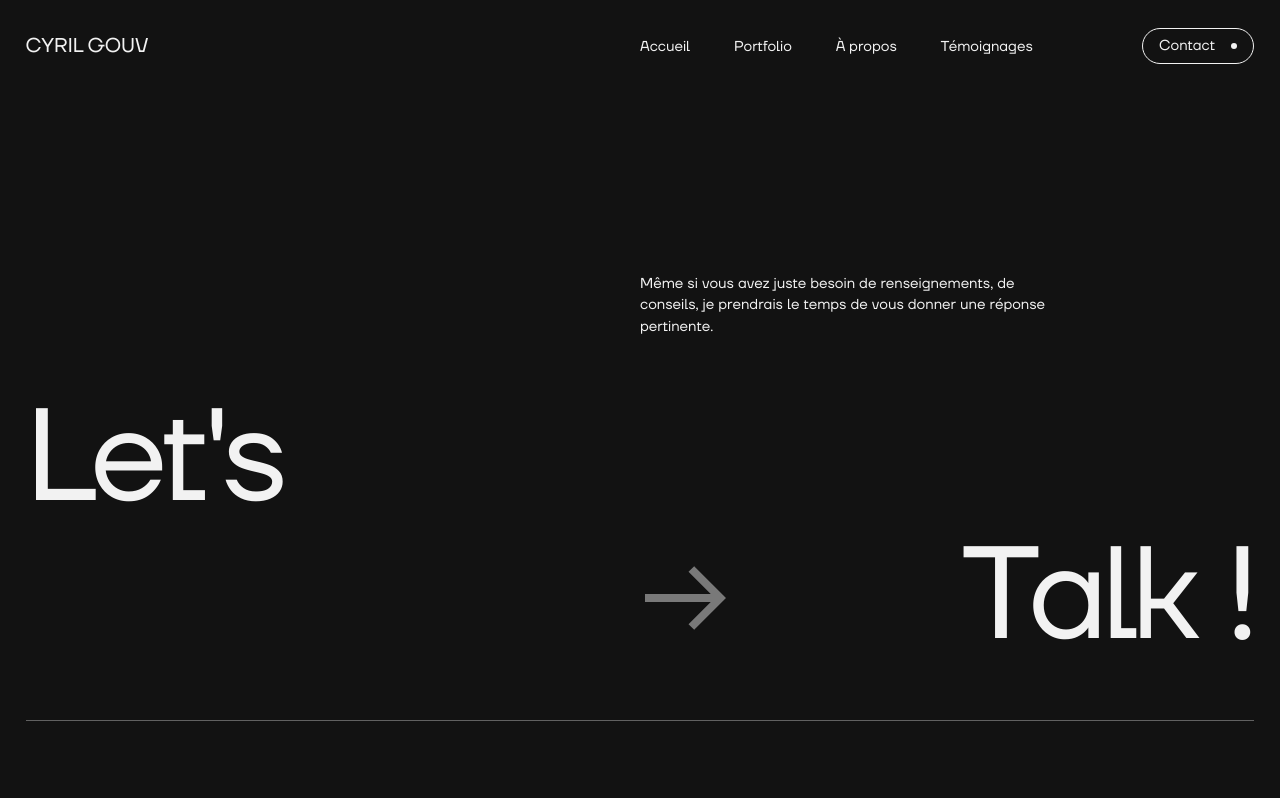
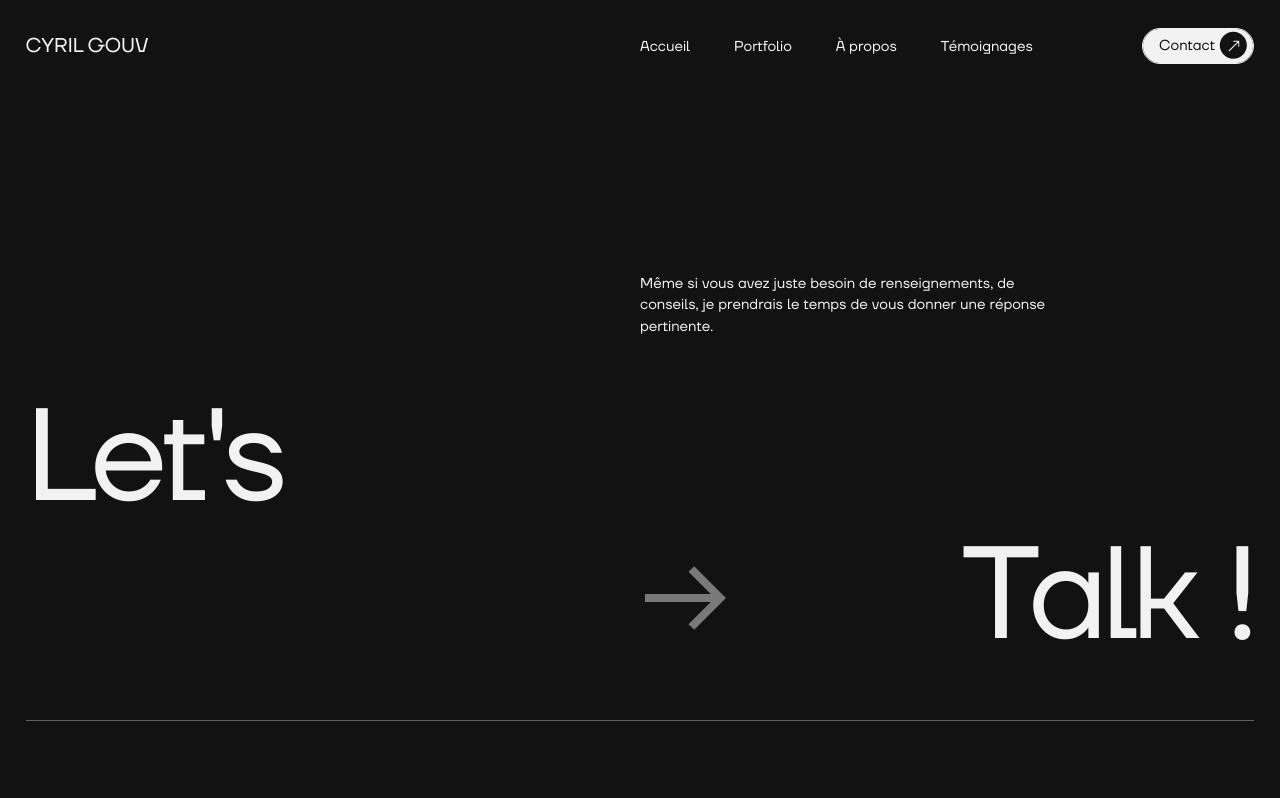
Before and after one commit to CyrilGouv/next-folio, a Next.js app: page /contact in a window 1280 px wide. Shown: the top 798 px of the page. Built offline with nearby package versions, Linux system fonts and the light colour scheme; grey boxes are pictures that could not be loaded.

Commit message:
refactor Button component to accept active props to target current page

```diff
--- a/components/Layout/Navigation/Navigation.jsx
+++ b/components/Layout/Navigation/Navigation.jsx
@@ -18,7 +18,7 @@ const Navigation = () => {
                 { menuTopItems.map(item => (
                     <li
                         key={ item.id }
-                        className={ `${styles.navigation__item} ${pathname === item.path ? styles.navigation__item__active : ''} text--regular` }
+                        className={ `${styles.navigation__item} ${pathname === item.path ? styles.navigation__item__active : ""} text--regular` }
                     >
                         <NavLink
                             href={ item.path }
@@ -34,6 +34,7 @@ const Navigation = () => {
                 <Button
                     text="Contact"
                     path="/contact"
+                    isActive={ pathname === "/contact" }
                 />
             </li>
         </ul>
--- a/components/UI/Elements/Button/Button.jsx
+++ b/components/UI/Elements/Button/Button.jsx
@@ -3,13 +3,13 @@ import Link from "next/link"
 import styles from "./Button.module.scss"
 
 
-const Button = ({ text, path, external = false }) => {
+const Button = ({ text, path, isActive = false, external = false }) => {
 
     if(!external) {
         return (
             <Link
                 href={ path }
-                className={ `${styles.button} text--regular` }
+                className={ `${styles.button} ${isActive ? styles.button__active : ""} text--regular` }
             >
                 <span
                     className={ styles.button__text }
--- a/components/UI/Elements/Button/Button.module.scss
+++ b/components/UI/Elements/Button/Button.module.scss
@@ -24,6 +24,15 @@
     }
 
     &:hover {
+        color: var(--darkThemeBgColor);
+
+        &::before {
+            transform: scaleY(1);
+            transform-origin: 100% 100%;
+        }
+    }
+
+    &__active {
         color: var(--darkThemeBgColor);
 
         &::before {
@@ -80,6 +89,7 @@
         }
     }
 
+    &__active,
     &:hover {
         .button__circle {
 
```
